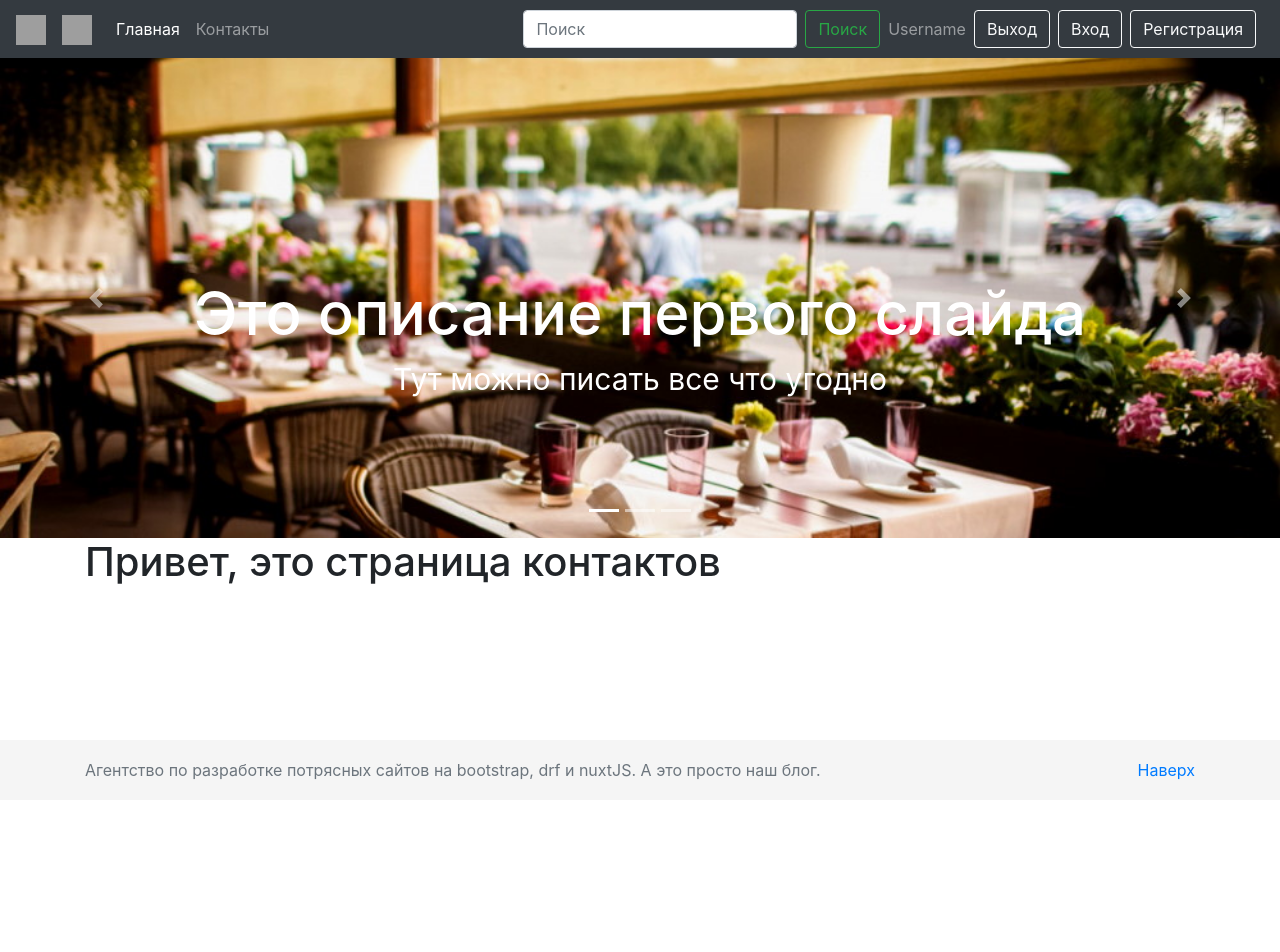
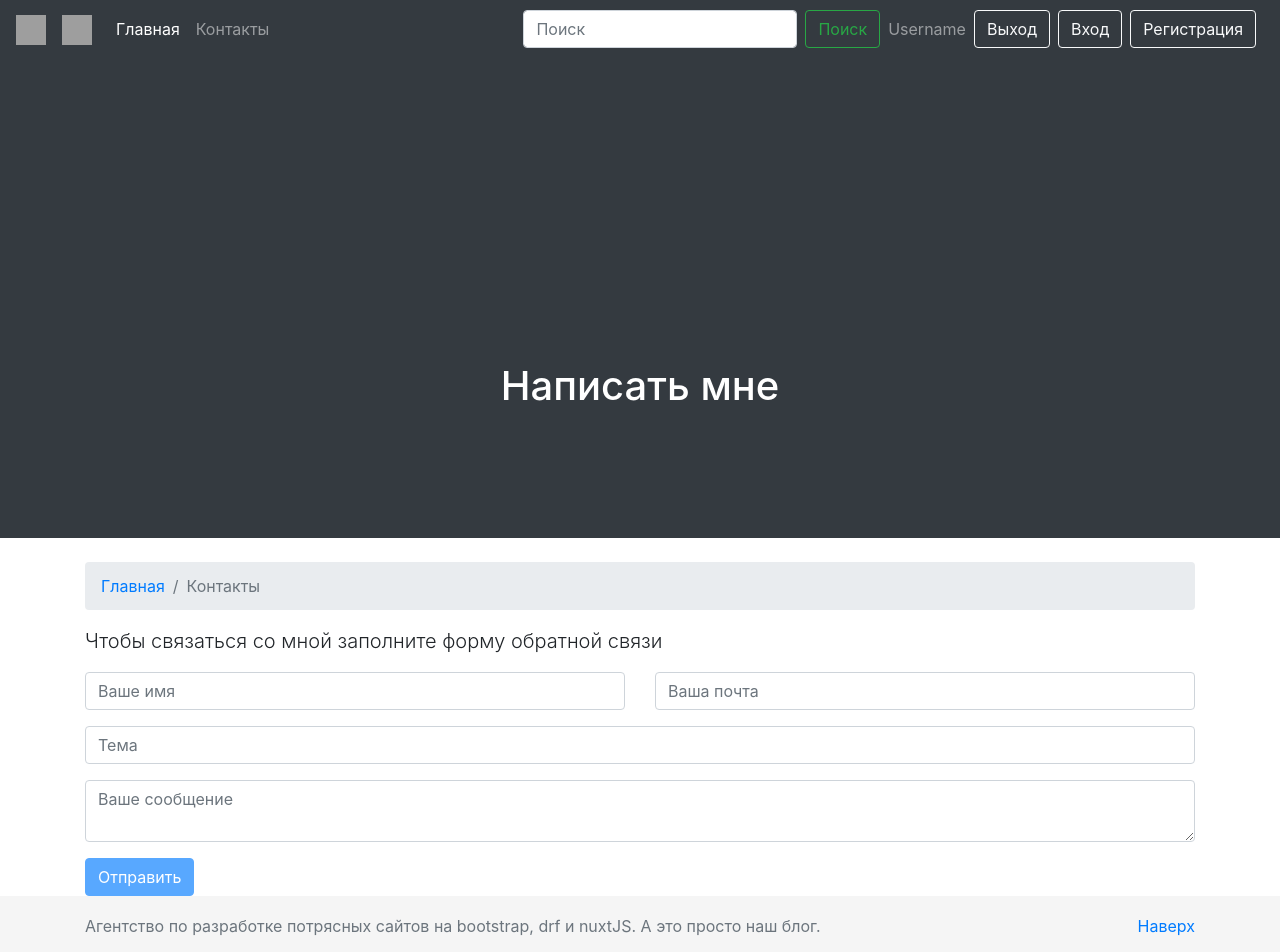
Before and after one commit to ReVadim/Nuxt_JS_app, a Nuxt app: page /contact in a window 1280 px wide. Shown: the top 952 px of the page. Before the commit the page ends 800 px from the top, so only its background shows below. Built offline with nearby package versions, Linux system fonts and the light colour scheme; grey boxes are pictures that could not be loaded.

Commit message:
modified contact and add success

```diff
--- /dev/null
+++ b/components/ExampleComponent.vue
@@ -0,0 +1,16 @@
+<template>
+  <div>
+    <h1>Это компонент - ребенок</h1>
+    <p>Сюда мы хотим передать переменную <b>{{ variable }}</b></p>
+  </div>
+</template>
+
+<script>
+export default {
+  props: ['variable']
+}
+</script>
+
+<style scoped>
+
+</style>
--- a/pages/contact.vue
+++ b/pages/contact.vue
@@ -1,10 +1,102 @@
 <template>
-  <h1>Привет, это страница контактов</h1>
+  <div>
+    <Header :name="title"/>
+    <div class="container">
+      <div class="row">
+        <div class="col-lg-12">
+          <nav aria-label="breadcrumb" class="mt-4">
+            <ol class="breadcrumb">
+              <li class="breadcrumb-item"><a href="">Главная</a></li>
+              <li class="breadcrumb-item active" aria-current="page">Контакты</li>
+            </ol>
+          </nav>
+        <p class="lead">Чтобы связаться со мной заполните форму обратной связи</p>
+        <form name="contact-form">
+  <div class="row">
+    <div class="col-md-6">
+      <div class="md-form mb-0">
+        <label for="name" class="sr-only">Ваше имя</label>
+        <input type="text" id="name" class="form-control" placeholder="Ваше имя" v-model="form.name" >
+      </div>
+    </div>
+    <div class="col-md-6">
+      <div class="md-form mb-0">
+        <label for="email" class="sr-only">Ваша почта</label>
+        <input type="text" id="email" class="form-control" placeholder="Ваша почта" v-model="form.email" >
+      </div>
+    </div>
+  </div>
+
+  <div class="row mt-3">
+    <div class="col-md-12">
+      <div class="md-form mb-0">
+        <label for="subject" class="sr-only">Тема</label>
+        <input type="text" id="subject" class="form-control" placeholder="Тема" v-model="form.subject" >
+      </div>
+    </div>
+  </div>
+
+  <div class="row mt-3">
+    <div class="col-md-12">
+      <div class="md-form">
+        <label for="message" class="sr-only">Ваше сообщение</label>
+        <textarea type="text" id="message" rows="2" class="form-control md-textarea" placeholder="Ваше сообщение" v-model="form.message" ></textarea>
+      </div>
+    </div>
+  </div>
+</form>
+<div class="text-center text-md-left mt-3">
+  <button class="btn btn-primary" type="submit" @click.prevent="submitForm" :disabled='!isComplete'>Отправить</button>
+</div>
+    </div>
+  </div>
+</div>
+</div>
+
 </template>
 
 <script>
+import axios from "axios";
+import Header from "@/components/Header";
+
 export default {
-  name: "contact"
+  components: {Header},
+  layout: "post_detail",
+  data() {
+    return {
+      title: "Написать мне",
+      form: {
+        name: '',
+        email: '',
+        subject: '',
+        message: '',
+      }
+    }
+  },
+  methods: {
+    submitForm() {
+      let contactFormData = new FormData();
+      contactFormData.set('name', this.form.name);
+      contactFormData.set('email', this.form.email);
+      contactFormData.set('subject', this.form.subject);
+      contactFormData.set('message', this.form.message);
+      axios({
+        method: 'post',
+        url: 'http://localhost:8000/api/feedback/',
+        data: contactFormData
+      }).then(function (response) {
+        console.log(response);
+      }).catch(function (response) {
+        console.log(response);
+      });
+      this.$router.push("/success");
+    }
+  },
+  computed: {
+      isComplete () {
+        return this.form.name && this.form.email && this.form.subject && this.form.message;
+      }
+    }
 }
 </script>
 
--- /dev/null
+++ b/pages/example.vue
@@ -0,0 +1,24 @@
+<template>
+  <div>
+    <ExampleComponent :variable="variable"/>
+    <h1>Это страница - родитель</h1>
+  </div>
+</template>
+
+<script>
+import ExampleComponent from "@/components/ExampleComponent";
+export default {
+  components: {
+    ExampleComponent
+  },
+  data() {
+    return {
+      variable: "Я передана из родителя"
+    }
+  }
+}
+</script>
+
+<style scoped>
+
+</style>
--- /dev/null
+++ b/pages/success.vue
@@ -0,0 +1,36 @@
+<template>
+  <div>
+    <Header :name="title"/>
+  <div class="container">
+    <div class="row">
+      <div class="col-lg-12">
+        <nav aria-label="breadcrumb" class="mt-4">
+          <ol class="breadcrumb">
+            <li class="breadcrumb-item"><nuxt-link to="/">Главная</nuxt-link></li>
+            <li class="breadcrumb-item active" aria-current="page">Контакты</li>
+          </ol>
+        </nav>
+        <p class="lead">Ваше письмо отправлено! Спасибо.</p>
+      </div>
+    </div>
+  </div>
+  </div>
+</template>
+
+<script>
+import Header from "@/components/Header";
+export default {
+  components: {Header},
+  layout: "post_detail",
+  name: "success",
+  data() {
+    return {
+      title: "Спасибо за обращение"
+    }
+  }
+}
+</script>
+
+<style scoped>
+
+</style>
--- /dev/null
+++ b/pages/tags/_slug.vue
@@ -0,0 +1,53 @@
+<template>
+  <div>
+    <Header :name=title />
+      <div class="container">
+        <p class="my-3">Другие теги:
+          <nuxt-link :to="`/tags/${tag.slug}`" class="badge badge-success mr-1" v-for="tag in tags" :key="slug">#{{tag.name}}</nuxt-link>
+        </p>
+        <div class="row">
+          <div v-for="post in posts" :key="post.slug" class="col-md-4">
+            <div class="card mb-4 shadow-sm">
+              <img :src="post.image" alt="" class="card-img-top">
+              <div class="card-body">
+                <h4 class="card-title">{{ post.h1 }}</h4>
+                <div v-html="post.description" class="truncate"></div>
+                <div class="mb-2">
+              <span v-for="tag in post.tags">
+                <nuxt-link :to="`/tags/${tag.slug}`" class="mr-1 badge badge-info">#{{ tag.name }}</nuxt-link>
+              </span>
+                </div>
+                <div class="d-flex justify-content-between align-items-center">
+                  <div class="btn-group">
+                    <nuxt-link :to="`/posts/${post.slug}`" class="btn btn-sm btn-outline-secondary">Подробнее</nuxt-link>
+                  </div>
+                  <small class="text-muted">{{ post.created_at }}</small>
+                </div>
+              </div>
+            </div>
+          </div>
+        </div>
+      </div>
+  </div>
+</template>
+
+<script>
+import axios from "axios";
+import Header from "@/components/Header";
+export default {
+  components: {Header},
+  layout: "post_detail",
+  async asyncData({params}) {
+    const { data } = await axios.get(`http://127.0.0.1:8000/api/tags/${params.slug}`);
+    const tags = await axios.get(`http://127.0.0.1:8000/api/tags/`);
+    return {
+      posts: data.results,
+      title: `#${params.slug}`,
+      tags: tags.data,
+    }
+  },
+}
+</script>
+
+<style scoped>
+</style>
```
